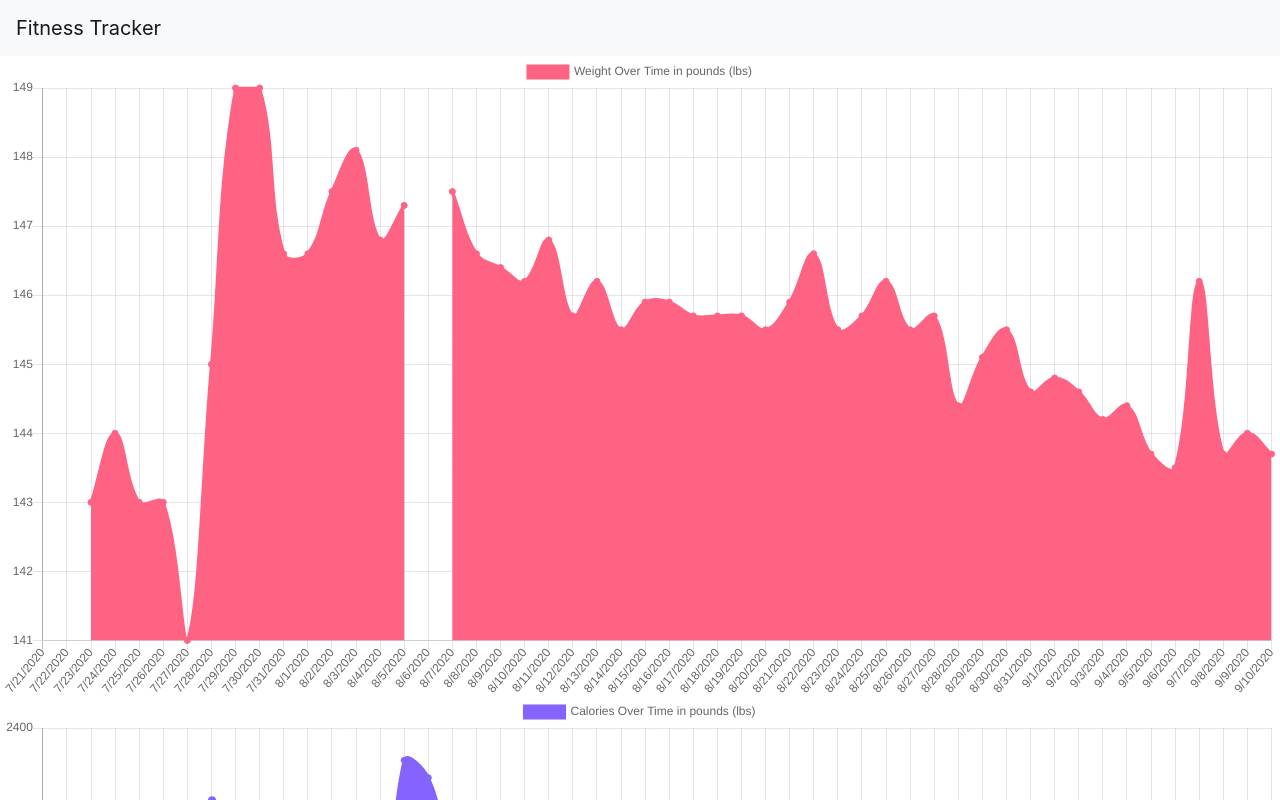
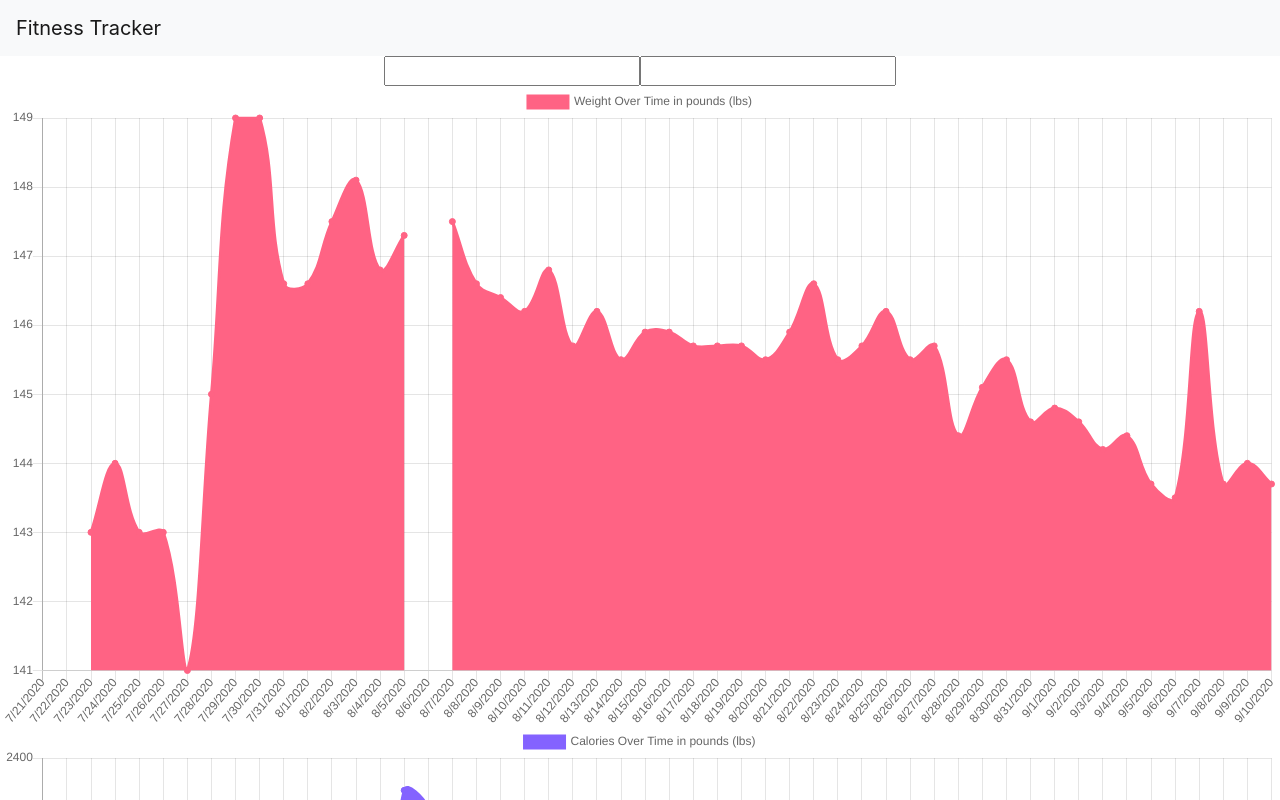
Before and after one commit to MajorZiploc/BodyComp, a React (Create React App) app in the folder client/: page / in a window 1280 px wide. Shown: the top 800 px of the page. Built offline with nearby package versions, Linux system fonts and the light colour scheme.

Commit message:
WIP date picker. need to make the data change based on the selections

```diff
--- a/client/package.json
+++ b/client/package.json
@@ -11,6 +11,7 @@
     "@types/node": "^12.0.0",
     "@types/react": "^16.9.0",
     "@types/react-bootstrap": "^0.32.23",
+    "@types/react-datepicker": "^3.1.1",
     "@types/react-dom": "^16.9.0",
     "@types/url-join": "^4.0.0",
     "bootstrap": "^4.5.2",
@@ -19,6 +20,7 @@
     "react": "^16.13.1",
     "react-bootstrap": "^1.3.0",
     "react-chartjs-2": "^2.10.0",
+    "react-datepicker": "^3.1.3",
     "react-dom": "^16.13.1",
     "react-scripts": "3.4.3",
     "typescript": "^4.0.3",
--- a/client/src/Components/HomeCharts.tsx
+++ b/client/src/Components/HomeCharts.tsx
@@ -3,6 +3,7 @@ import React from 'react';
 import { useState, useEffect } from 'react';
 import { getMockDays, getDays } from '../data';
 import SingleLineChart from './SingleLineChart';
+import DatePicker from 'react-datepicker';
 
 export default function HomeCharts() {
   const [days, setDays] = useState<Day[]>();
@@ -10,14 +11,15 @@ export default function HomeCharts() {
   const labels = days?.map((d: any) => new Date(d.DyDate).toLocaleDateString());
   const [day, setDay] = useState<Day>();
   const [show, setShow] = useState(false);
-  // TODO: add low date and high date filters for user
+  const [startDate, setStartDate] = useState<Date>();
+  const [endDate, setEndDate] = useState<Date>();
 
   const handleClose = () => setShow(false);
   const handleShow = () => setShow(true);
 
   useEffect(() => {
     const f = async () => {
-      setDays(await getMockDays({}));
+      setDays(await getMockDays({ minDate: startDate?.toLocaleDateString(), maxDate: endDate?.toLocaleDateString() }));
     };
     f();
   }, []);
@@ -32,6 +34,8 @@ export default function HomeCharts() {
 
   return (
     <>
+      <DatePicker selected={startDate} onChange={(d: Date) => setStartDate(d)} />
+      <DatePicker selected={endDate} onChange={(d: Date) => setEndDate(d)} />
       <SingleLineChart
         day={day}
         show={show}
--- a/client/src/data.ts
+++ b/client/src/data.ts
@@ -28,5 +28,10 @@ export async function getDays(queryParams?: DaysParams): Promise<any[]> {
 }
 
 export async function getMockDays(queryParams?: DaysParams): Promise<any[]> {
-  return MockDays;
+  console.log(queryParams);
+  return MockDays.filter(
+    d => queryParams?.minDate === null || (queryParams?.minDate === undefined ? true : d.DyDate >= queryParams?.minDate)
+  ).filter(
+    d => queryParams?.maxDate === null || (queryParams?.maxDate === undefined ? true : d.DyDate <= queryParams?.maxDate)
+  );
 }
--- a/client/src/index.tsx
+++ b/client/src/index.tsx
@@ -4,6 +4,7 @@ import './index.css';
 import App from './Components/App';
 import * as serviceWorker from './serviceWorker';
 import 'bootstrap/dist/css/bootstrap.min.css';
+import 'react-datepicker/dist/react-datepicker.css';
 
 ReactDOM.render(
   <React.StrictMode>
```
Also changed, not shown: 1 other file (tests, documents, lock files or other folders).
